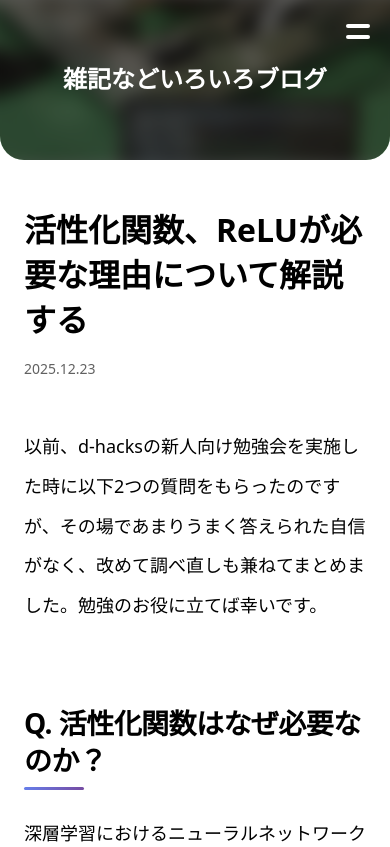
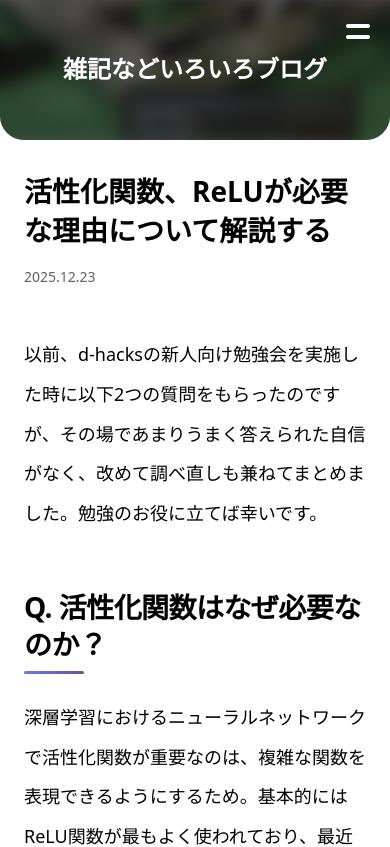
Before and after one commit to sakusaku3939/my-page, a Next.js app: page /blog/activation-function in a window 390 px wide. Shown: the top 847 px of the page. Built offline with nearby package versions, Linux system fonts and the light colour scheme; no server answers; a web font is replaced by a local one.

Commit message:
Minify the size for mobile

```diff
--- a/src/pages/blog/[slug].module.css
+++ b/src/pages/blog/[slug].module.css
@@ -207,6 +207,19 @@
 
 /* レスポンシブ対応 */
 @media screen and (max-width: 768px) {
+    .articleTitle {
+        font-size: 28px;
+    }
+
+    .articleBody h1 {
+        margin-top: 56px;
+    }
+
+    .articleBody .katex-display {
+        margin: 16px 0;
+        font-size: 0.9em;
+    }
+
     .articleContent {
         padding: 16px 16px;
     }
@@ -425,11 +438,6 @@
 
 /* 数式のレスポンシブ対応 */
 @media screen and (max-width: 768px) {
-    .articleBody .katex-display {
-        margin: 16px 0;
-        font-size: 0.9em;
-    }
-
     .articleBody .katex {
         font-size: 1em;
     }
--- a/src/styles/blog-common.module.css
+++ b/src/styles/blog-common.module.css
@@ -82,6 +82,11 @@
     }
 
     .blogHeader {
-        margin-bottom: 32px;
+        height: 140px;
+        margin-bottom: 16px;
+    }
+
+    .pageTitle {
+        font-size: 24px;
     }
 }
```
